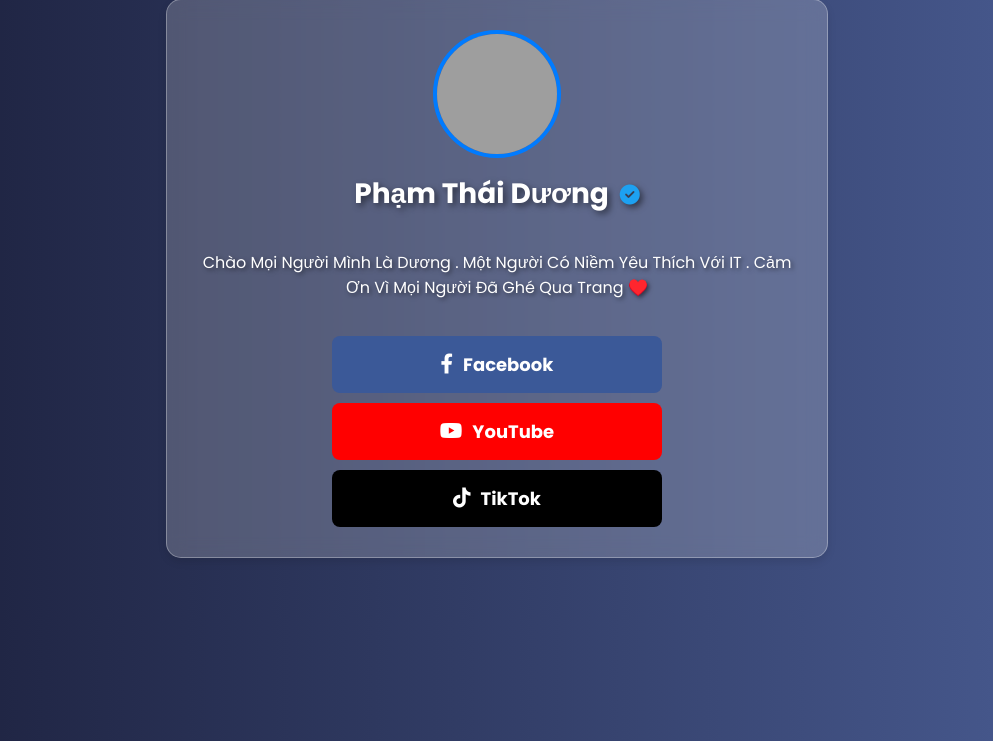
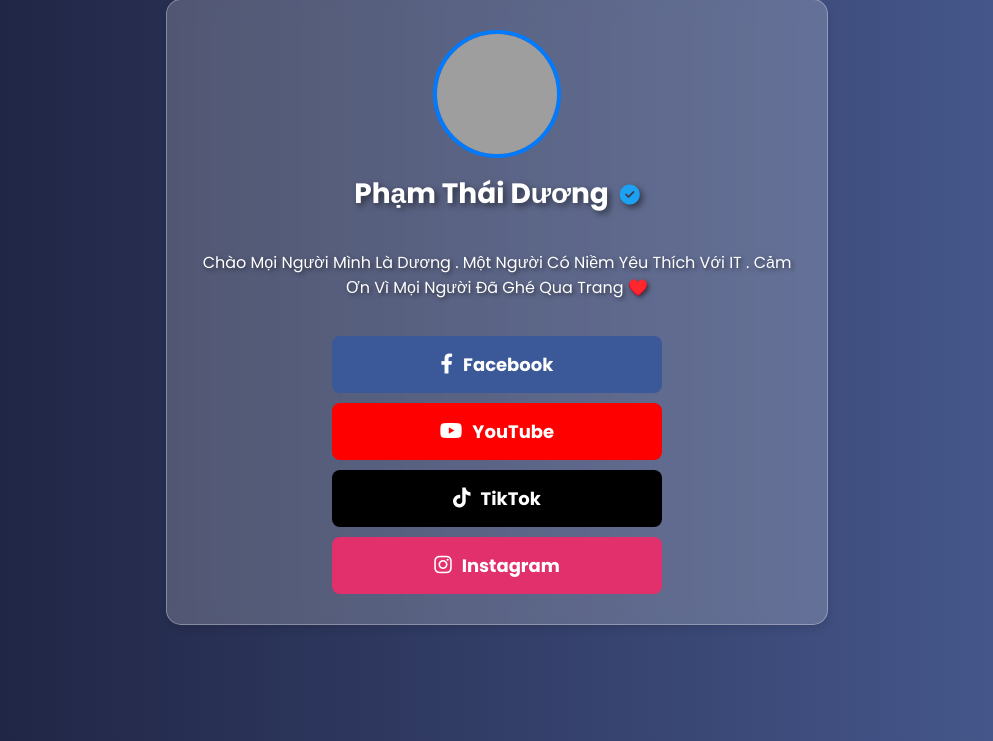
Before and after one commit to Jacob10289/phamthaiduong, a Flask app: page / in a window 1280 px wide. Shown: the part 59-800 px from the top of the page, without its empty margins (143-1136 px from the left). Run offline with Flask 3, Linux system fonts and the light colour scheme; grey boxes are pictures that could not be loaded.

Commit message:
Chỉnh sửa web

```diff
--- a/templates/index.html
+++ b/templates/index.html
@@ -87,6 +87,7 @@
     .facebook { background: #3b5998; }
     .youtube { background: #ff0000; }
     .tiktok { background: #000000; }
+.instagram { background: #E1306C; }
 </style>
 </head>
 <body>
@@ -99,6 +100,7 @@
             <a href="https://www.facebook.com/lnisx14" class="facebook"><i class="fab fa-facebook-f"></i> Facebook</a>
             <a href="https://www.youtube.com/channel/UCeyKxqoCu_qUibgox8hKffA" class="youtube"><i class="fab fa-youtube"></i> YouTube</a>
             <a href="https://www.tiktok.com/@lnisx14" class="tiktok"><i class="fab fa-tiktok"></i> TikTok</a>
+<a href="https://www.instagram.com/your_instagram" class="instagram"><i class="fab fa-instagram"></i> Instagram</a>
         </div>
     </div>
 
```
